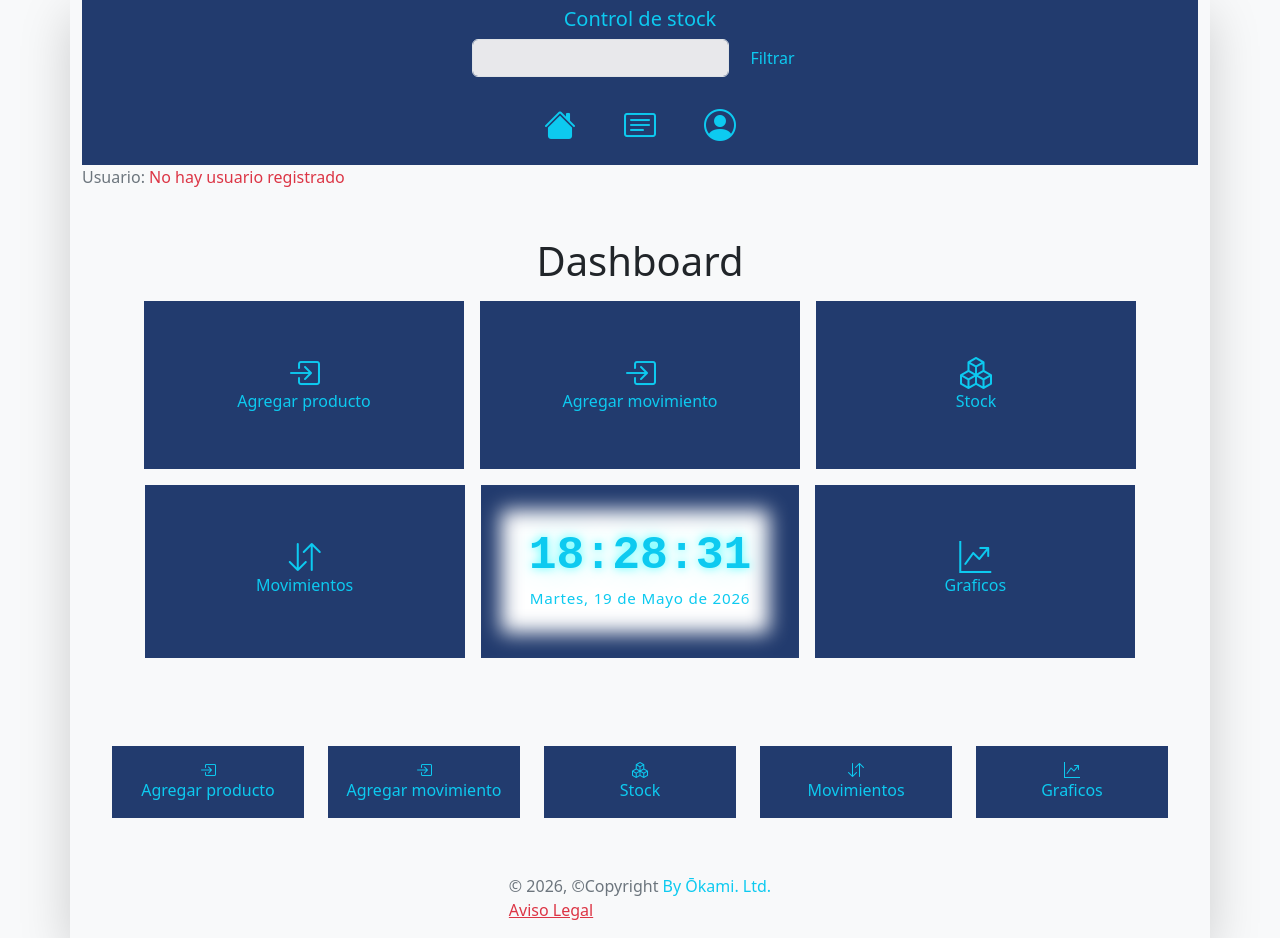
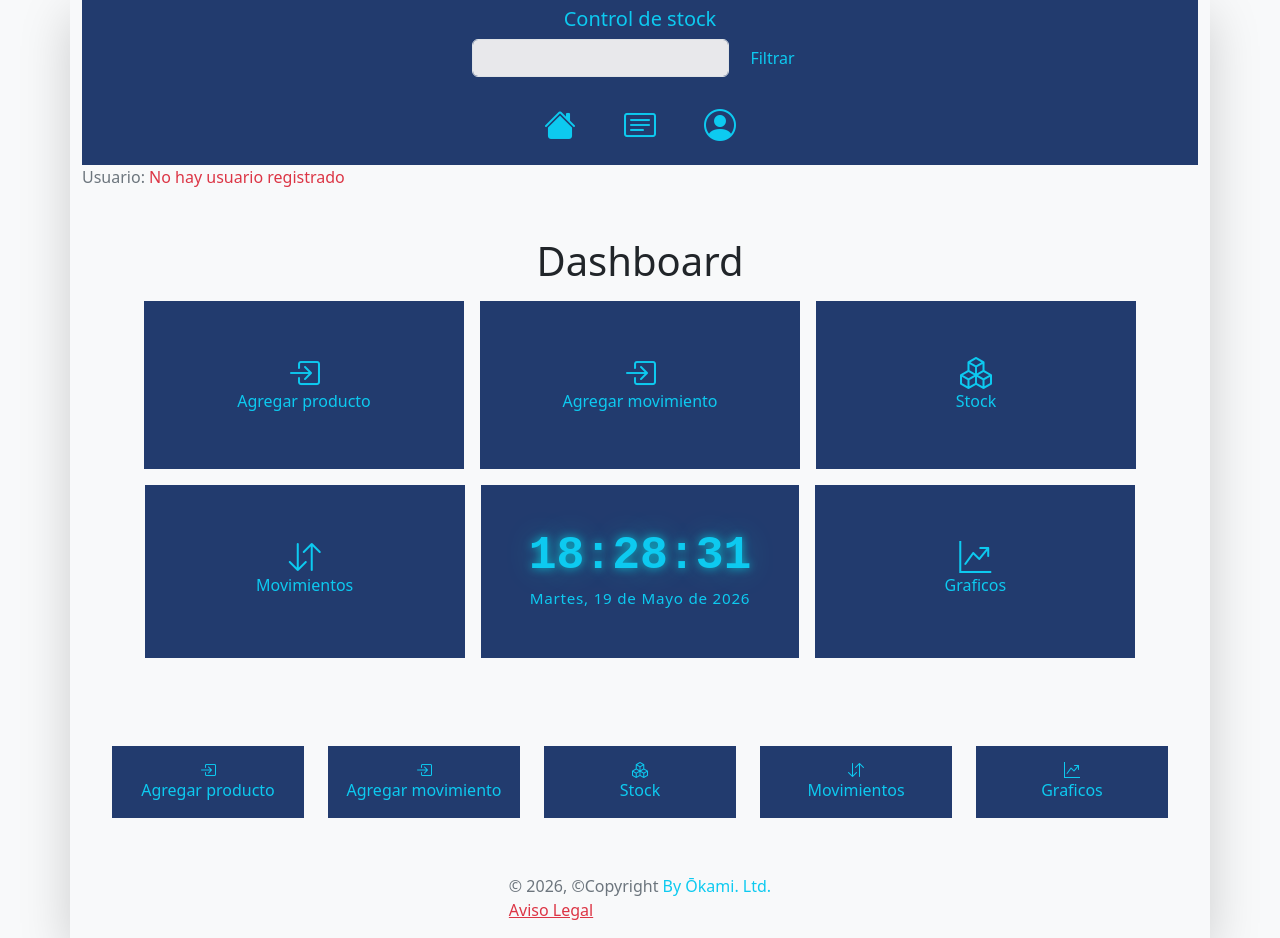
Before and after one commit to Obidis/e_comerce, a Django app: page / in a window 1280 px wide. Shown: the part 25-963 px from the top of the page. Run offline with Django 4.2, Linux system fonts and the light colour scheme.

Commit message:
modificado styles

```diff
--- a/core/static/css/styles.css
+++ b/core/static/css/styles.css
@@ -46,9 +46,8 @@
 
 /* ===== Reloj Digital ===== */
 #box-reloj {
-  background-color: #ffffff;
+  background-color: #223b6e;
   min-width: 15rem;
-  box-shadow: -5px -0px 20px 25px #223b6e inset;
   color: #00ffff;
 }
 
```
